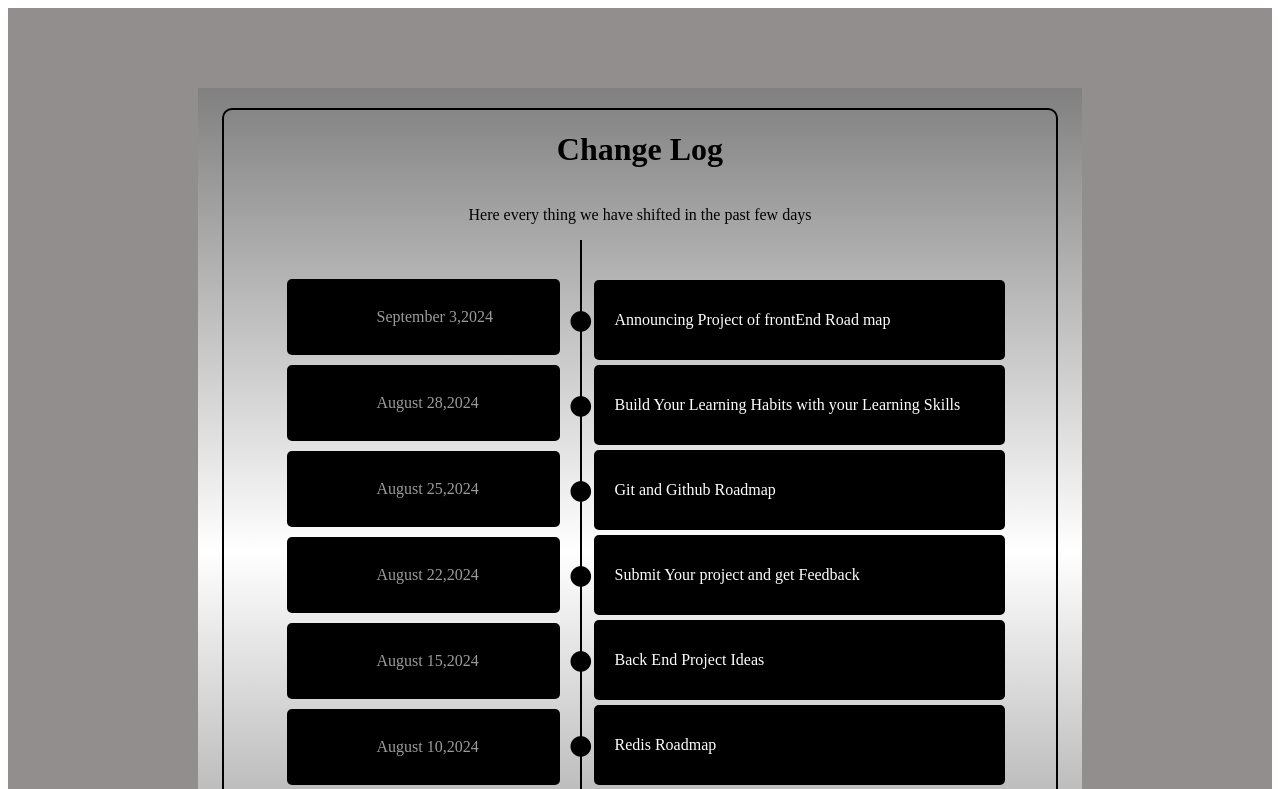
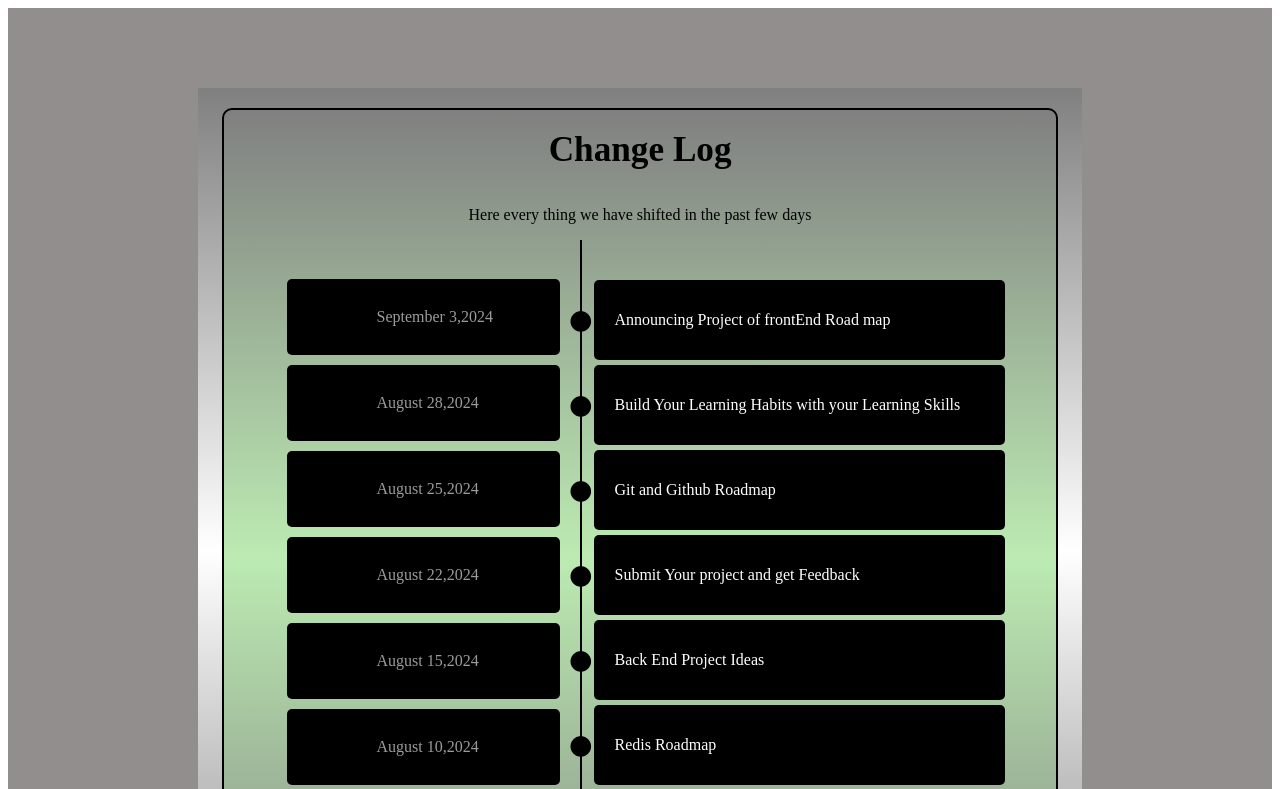
Before and after one commit to krishnakumarsdckap-dot/ChangeLogComponents, a plain HTML site: page index.html in a window 1280 px wide. In both pictures the pointer is over the element "Change Log". Shown: the top 789 px of the page. Drawn offline with Linux system fonts and the light colour scheme.

Commit message:
First Commit

```diff
--- a/style.css
+++ b/style.css
@@ -21,7 +21,13 @@
     align-items: center;
     flex-direction: column;
     border-radius: 10px;
-
+}
+.container h1:hover{
+    transform: scale(1.1);
+    transition-duration: 1s;
+}
+.container:hover{
+    background: linear-gradient(to top, gray, rgb(188, 235, 178),grey);
 }
 .timeline{
     width: 85%;
```
